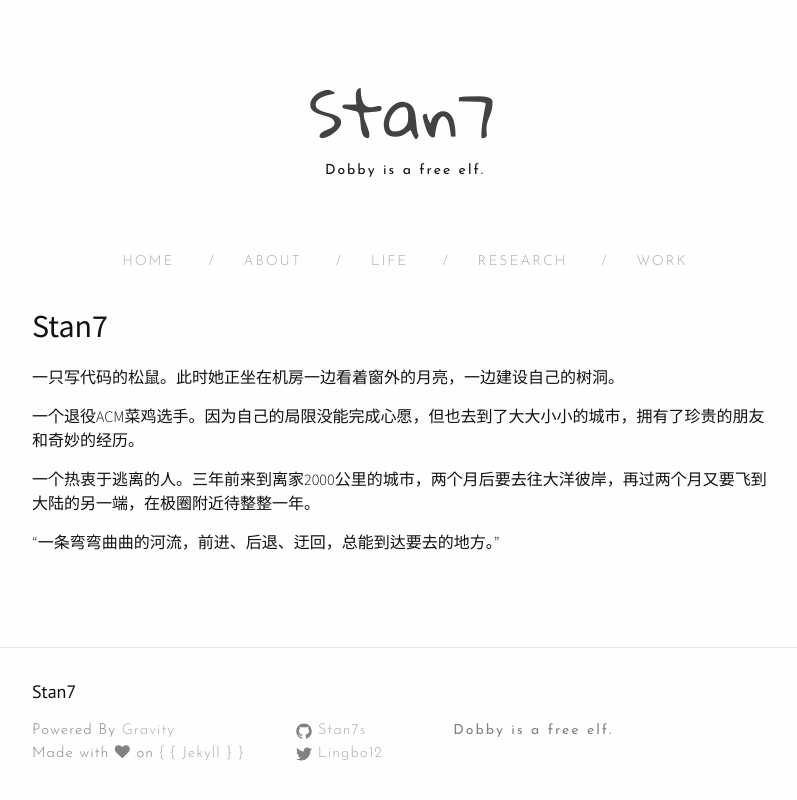
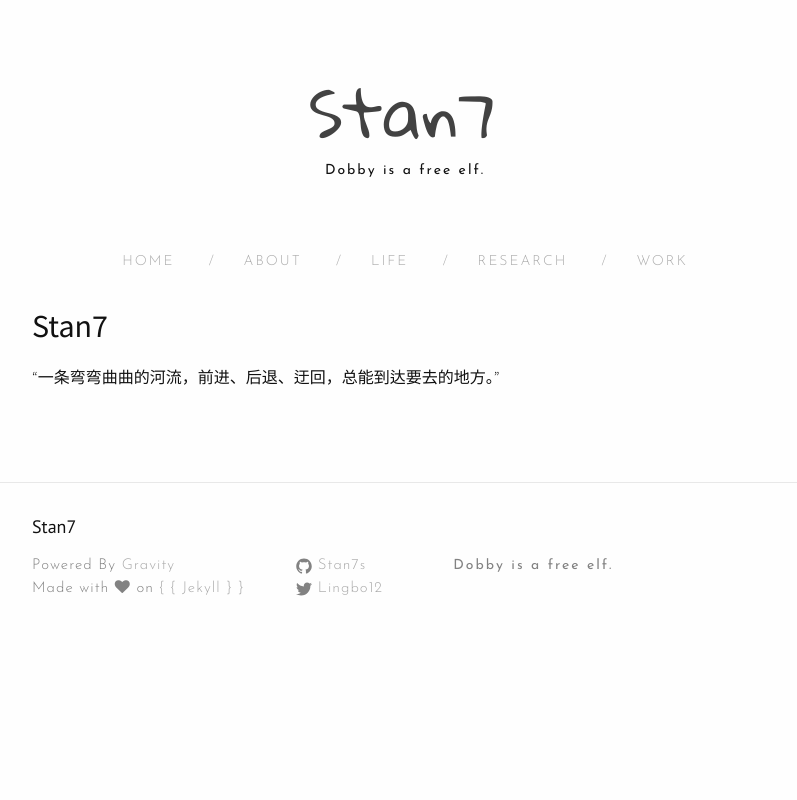
Before and after one commit to Stan7s/stan7s.github.io, a Jekyll site: the page built from about.md, in a window 1280 px wide. Shown: the top 800 px of the page, without its empty margins (238-1035 px from the left). Built offline with Jekyll 4.4.1, drawn with Linux system fonts in a browser that asks for light colours; nearby versions of some CDN libraries.

Commit message:
Update about.md

```diff
--- a/about.md
+++ b/about.md
@@ -6,10 +6,4 @@ permalink: /about/
 
 <h2>Stan7</h2>
 
-一只写代码的松鼠。此时她正坐在机房一边看着窗外的月亮，一边建设自己的树洞。
-
-一个退役ACM菜鸡选手。因为自己的局限没能完成心愿，但也去到了大大小小的城市，拥有了珍贵的朋友和奇妙的经历。
-
-一个热衷于逃离的人。三年前来到离家2000公里的城市，两个月后要去往大洋彼岸，再过两个月又要飞到大陆的另一端，在极圈附近待整整一年。
-
 “一条弯弯曲曲的河流，前进、后退、迂回，总能到达要去的地方。”
```
